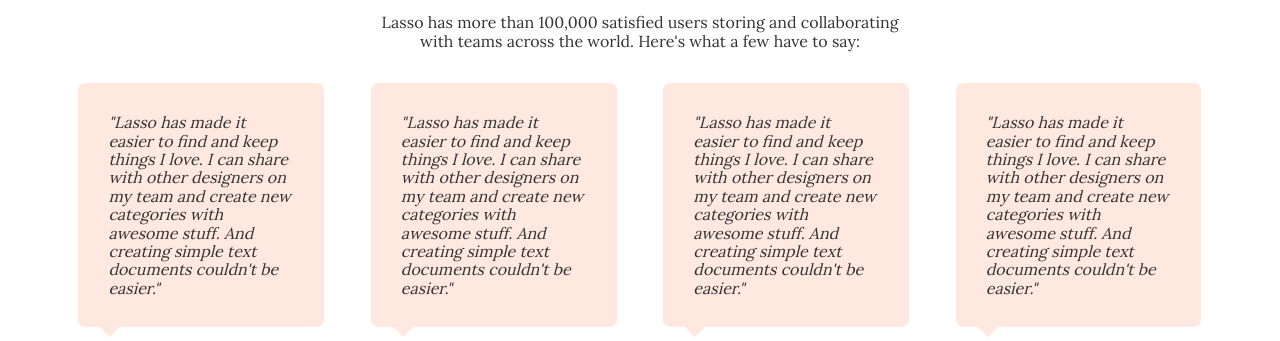
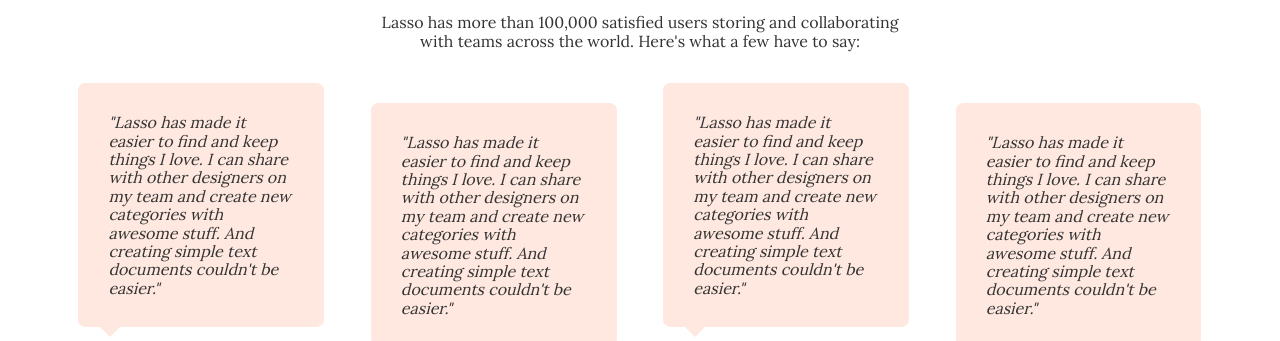
Before and after one commit to rldr/Lasso, a plain HTML site: page index.html in a window 1280 px wide. Shown: the part 2242-2583 px from the top of the page. Drawn offline with nearby package versions, Linux system fonts and the light colour scheme.

Commit message:
Homepage styling completed

```diff
--- a/css/style.css
+++ b/css/style.css
@@ -296,7 +296,6 @@ header .hero {
    margin-left: -10px;
  }
 
-
  .testimonials img {
    height: 65px;
    width: 65px;
@@ -312,3 +311,8 @@ header .hero {
    font-size:13px;
    margin-top: 30px;
  }
+
+ .lower {
+   position: relative;
+   top: 20px;
+ }
--- a/index.html
+++ b/index.html
@@ -127,7 +127,7 @@
        <img src="https://s3.amazonaws.com/uifaces/faces/twitter/jsa/128.jpg" alt="avatar">
        <p class="name"><strong>Stella B.</strong><br/>Freelance Designer, N. Dakota</p>
      </li>
-     <li class="one-fourth">
+     <li class="one-fourth lower">
         <blockquote>"Lasso has made it easier to find and keep things I love. I can share with other designers on my team and create new categories with awesome stuff. And creating simple text documents couldn't be easier."
         </blockquote>
         <img src="https://s3.amazonaws.com/uifaces/faces/twitter/jsa/128.jpg" alt="avatar">
@@ -139,7 +139,7 @@
         <img src="https://s3.amazonaws.com/uifaces/faces/twitter/jsa/128.jpg" alt="avatar">
         <p class="name"><strong>Stella B.</strong><br/>Freelance Designer, N. Dakota</p>
       </li>
-      <li class="one-fourth">
+      <li class="one-fourth lower">
         <blockquote>"Lasso has made it easier to find and keep things I love. I can share with other designers on my team and create new categories with awesome stuff. And creating simple text documents couldn't be easier."
         </blockquote>
         <img src="https://s3.amazonaws.com/uifaces/faces/twitter/jsa/128.jpg" alt="avatar">
```
